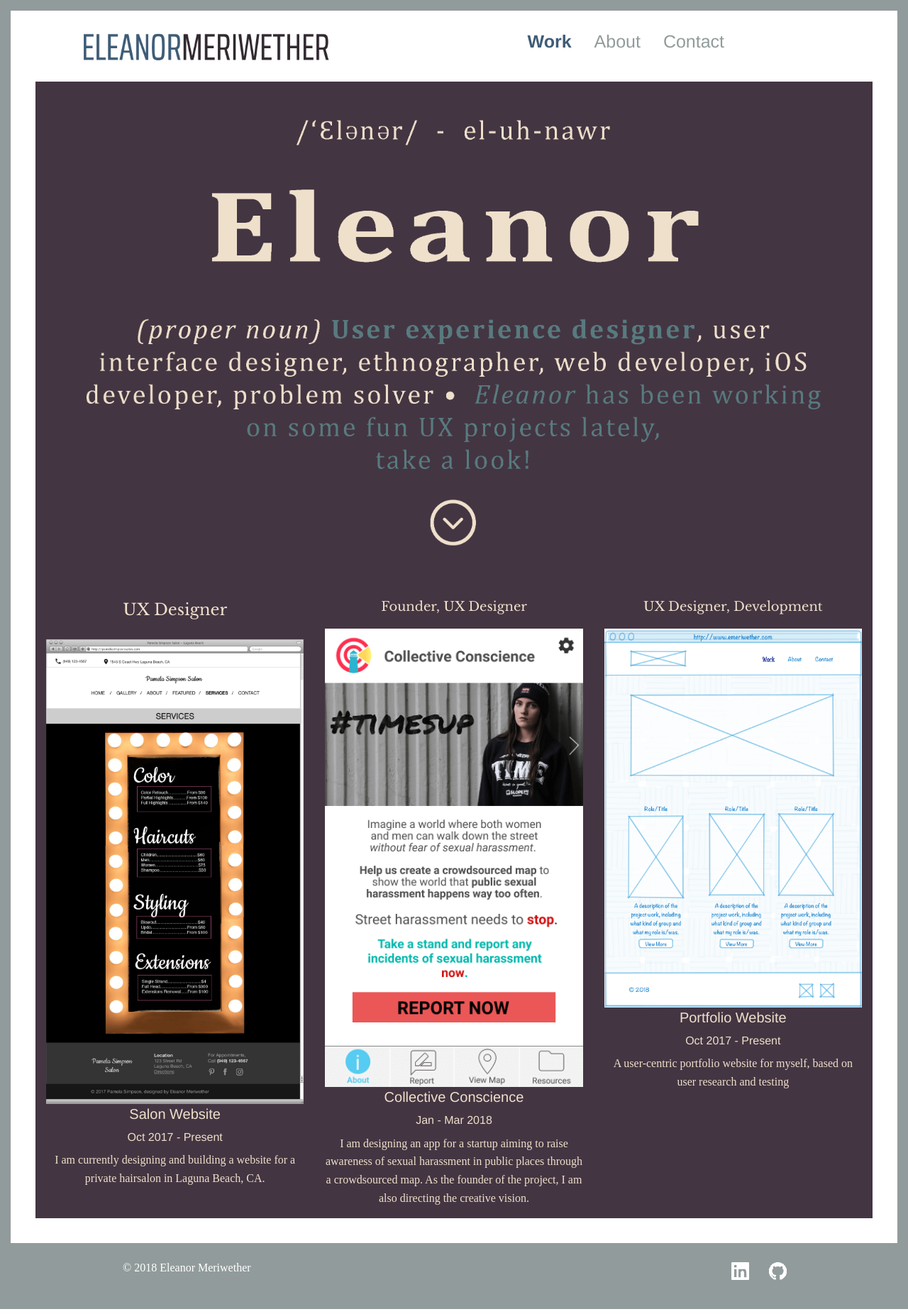
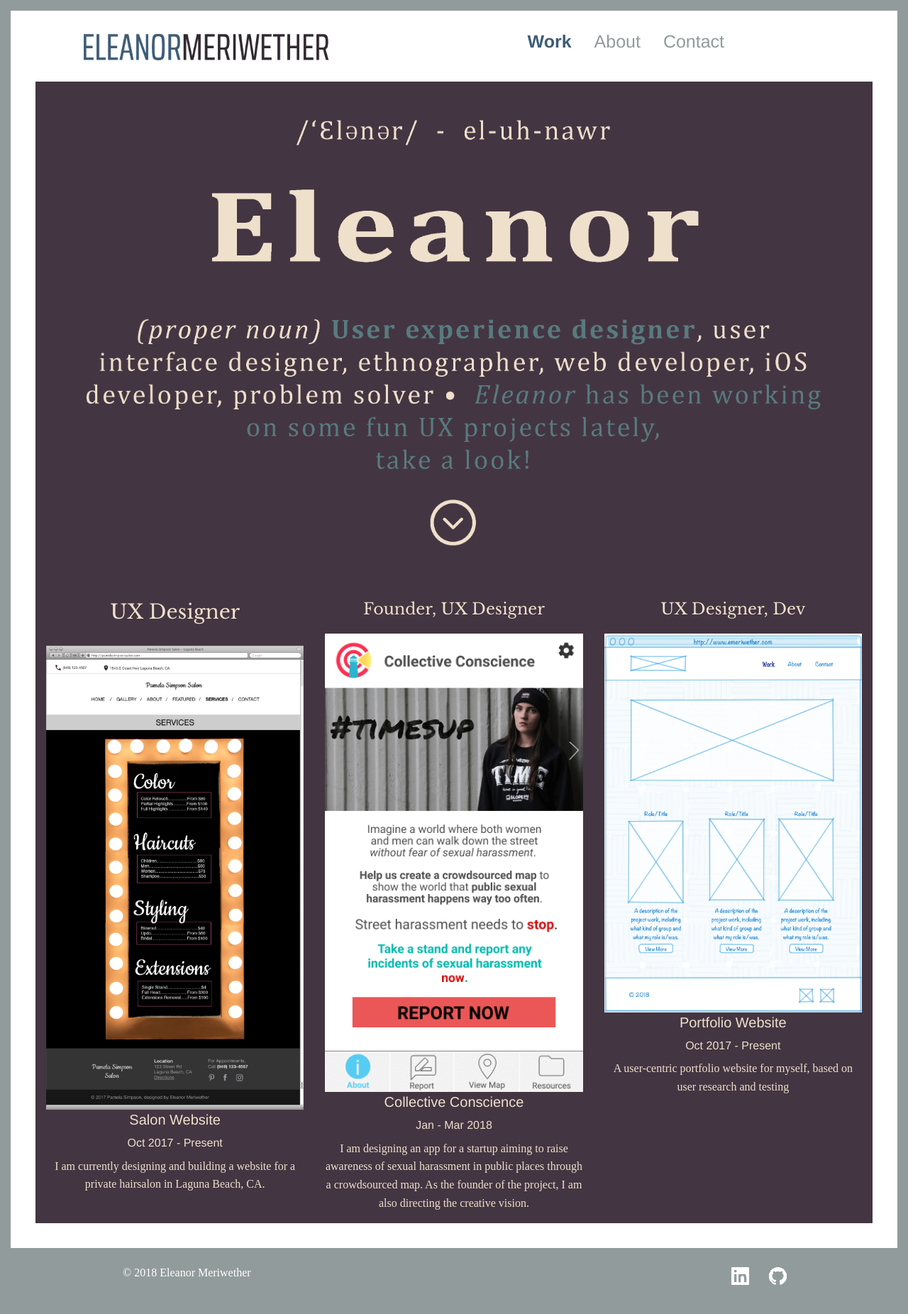
Before and after one commit to emeriwether/emeriwether.github.io, a Jekyll site: the page built from index.html, in a window 1280 px wide. Shown: the whole page at 71% size. Built offline with Jekyll 4.4.1, drawn with Linux system fonts in a browser that asks for light colours; some web fonts are replaced.

Commit message:
increase size of titles for proj gal

```diff
--- a/css/home.css
+++ b/css/home.css
@@ -92,7 +92,7 @@ body {
 .role {
     font-family: "Libre Baskerville";
     color: #eee0cb;
-    font-size: 1.125em;
+    font-size: 1.4em;
 }
 
 h2 {
--- a/index.html
+++ b/index.html
@@ -30,7 +30,7 @@ category: main
                     </section>
                     <section class="medium-4 cell">
                         <div class="grid-x projectItem">
-                            <div class="cell"><p class="role">UX Designer, Development</p></div>
+                            <div class="cell"><p class="role">UX Designer, Dev</p></div>
                             <div class="cell"><img src="img/projectGallery/Portfolio_Thumbnail.png" class="projectGalleryImg"></div>
                             <div class="cell"><h5 class="projTitle">Portfolio Website</h5></div>
                             <div class="cell"><h6 class="projDate">Oct 2017 - Present</h6></div>
```
